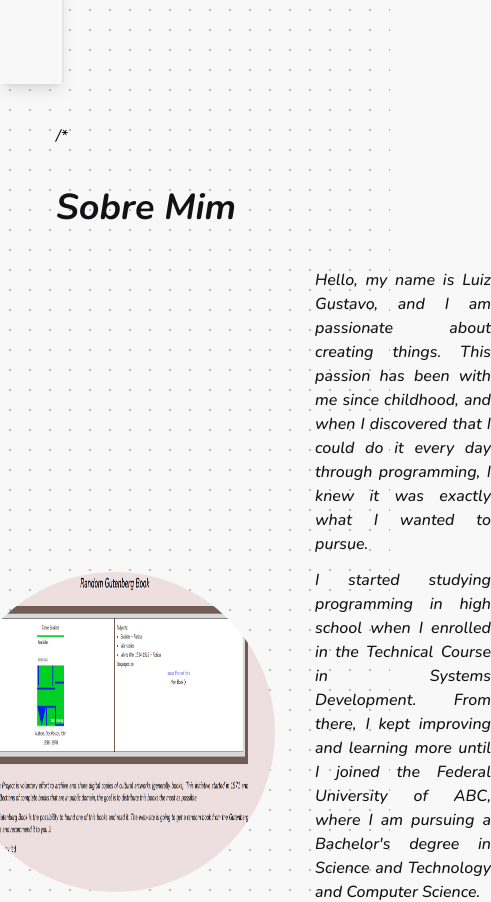
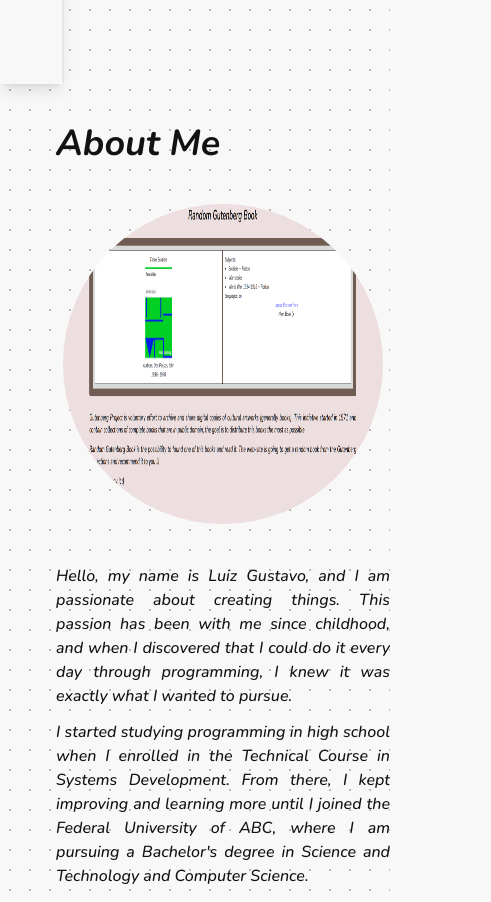
Before and after one commit to LuizinhoGustavo/LuizGustavoPortifolio, a React (Vite) app: page / in a window 390 px wide. Shown: the part 760-1662 px from the top of the page, 491 px wide, since content can reach past the window. Built offline with nearby package versions, Linux system fonts and the light colour scheme.

Commit message:
fix: correções

```diff
--- a/src/App.tsx
+++ b/src/App.tsx
@@ -62,9 +62,9 @@ export function App() {
         <span id="aboutMe" className=" mb-10 " />
 
         <div className="flex flex-col gap-10 justify-start mx-auto w-full max-w-[850px]">
-          /* <Title content="Sobre Mim" />
+          <Title content={`${i18n.t('aboutMe.AboutMe')}`}/>
 
-          <AboutMe /> */
+          <AboutMe />
 
           {/* Projetos */}
           <span id="projects" className=" mb-10 " />
@@ -92,7 +92,7 @@ export function App() {
               </div>
               <div className="bg-[#88FFA250] h-72 w-52 flex flex-col justify-center border-2 border-[#88FFA2] rounded-2xl rotate-[12deg] p-3">
                 <Pencil className="text-iconsColor" />
-                <span className="font-bold text-textColor text-[1.4rem]">{`${i18n.t('whatIDo.frontend')}`}</span>
+                <span className="font-bold text-textColor text-[1.4rem]">{`${i18n.t('whatIDo.backend')}`}</span>
               </div>
               <div className="bg-[#9E88FF50] h-72 flex flex-col justify-center w-52 border-2 border-[#9E88FF] rounded-2xl -rotate-[8deg] p-3">
                 <ChartColumn className="text-iconsColor" />
--- a/src/Components/AboutMe/AboutMe.tsx
+++ b/src/Components/AboutMe/AboutMe.tsx
@@ -6,7 +6,7 @@ import curriculum from '../../assets/Curriculo_LuizGustavo.pdf'
 
 export function AboutMe() {
     return (
-        <div className="flex flex-row h-full justify-center items-center gap-10 text-textColor">
+        <div className="flex flex-col md:flex-row h-full justify-center items-center gap-10 text-textColor">
             <img src={aa} alt="" className="rounded-full w-80 h-80" />
             <div className='flex flex-col gap-4'>
             <div className="font-medium flex flex-col gap-3 text-justify">
@@ -15,7 +15,7 @@ export function AboutMe() {
                 <p>{`${i18n.t('aboutMe.p3Text')}`}</p>
             </div>
 
-            <a href={curriculum} target="_blank" className="w-44 bg-transparent border border-orangeColor text-orangeColor flex flex-col justify-center h-12 my-auto align-middle px-7 rounded-b-3xl rounded-l-3xl hover:text-white font-bold hover:bg-orangeColor duration-700">
+            <a href={curriculum} target="_blank" className="w-44 md:w-44 bg-transparent border border-orangeColor text-orangeColor flex flex-col justify-center h-12 my-auto align-middle px-7 rounded-b-3xl rounded-l-3xl hover:text-white font-bold hover:bg-orangeColor duration-700">
                     {`${i18n.t('aboutMe.btnCV')}`}
                 </a>
             </div>
--- a/src/Components/Technologies/Technologies.tsx
+++ b/src/Components/Technologies/Technologies.tsx
@@ -5,10 +5,10 @@ const Icons = [
     "https://cdn.jsdelivr.net/gh/devicons/devicon@latest/icons/react/react-original.svg",
     "https://cdn.jsdelivr.net/gh/devicons/devicon@latest/icons/csharp/csharp-original.svg",
     "https://cdn.jsdelivr.net/gh/devicons/devicon@latest/icons/typescript/typescript-original.svg",
+    "https://cdn.jsdelivr.net/gh/devicons/devicon@latest/icons/nodejs/nodejs-original.svg",
     "https://cdn.jsdelivr.net/gh/devicons/devicon@latest/icons/jquery/jquery-original.svg",
     "https://cdn.jsdelivr.net/gh/devicons/devicon@latest/icons/html5/html5-original.svg",
     "https://cdn.jsdelivr.net/gh/devicons/devicon@latest/icons/css3/css3-original.svg",
-    "https://cdn.jsdelivr.net/gh/devicons/devicon@latest/icons/fastapi/fastapi-original.svg",
     "https://cdn.jsdelivr.net/gh/devicons/devicon@latest/icons/tailwindcss/tailwindcss-original.svg",
     "https://cdn.jsdelivr.net/gh/devicons/devicon@latest/icons/git/git-original.svg",
     "https://cdn.jsdelivr.net/gh/devicons/devicon@latest/icons/vscode/vscode-original.svg",
--- a/src/translate/languages/en.ts
+++ b/src/translate/languages/en.ts
@@ -12,6 +12,7 @@ const messages = {
                 experience: "Experience",
             },
             aboutMe: {
+                AboutMe: "About Me",
                 p1Text: "Hello, my name is Luiz Gustavo, and I am passionate about creating things. This passion has been with me since childhood, and when I discovered that I could do it every day through programming, I knew it was exactly what I wanted to pursue.",
                 p2Text: "I started studying programming in high school when I enrolled in the Technical Course in Systems Development. From there, I kept improving and learning more until I joined the Federal University of ABC, where I am pursuing a Bachelor's degree in Science and Technology and Computer Science.",
                 p3Text: "I aim to specialize in the field of Computer Vision, but I never want to abandon what initially drew me to programming—developing applications such as websites and software.",
--- a/src/translate/languages/pt.ts
+++ b/src/translate/languages/pt.ts
@@ -12,6 +12,7 @@ const messages = {
                 experience: "Experiência",
             },
             aboutMe: {
+                AboutMe: "Sobre Mim",
                 p1Text: "Olá, me chamo Luiz Gustavo e sou apaixonado em criar coisas e isso vem desde de criança, quando vi que posso realizar isso todos os dias com programação decidi que era exatamente isso que queria fazer.",
                 p2Text: "Comecei a estudar programação no ensino médio quando ingressei no curso técnico de Desenvolvimento de Sistemas, após isso fui me desenvolvendo e aprendendo cada vez mais, até ingressar na Faculdade federal do ABC nos Bacherelados de Ciência e Tecnologia e Ciência da Computação.",
                 p3Text: "Desejo me especializar na área de Visão Computacional, mas nunca abandonar o que me fez ingressar na programação que é o desenvolvimento de aplicações como sites e softwares.",
```
